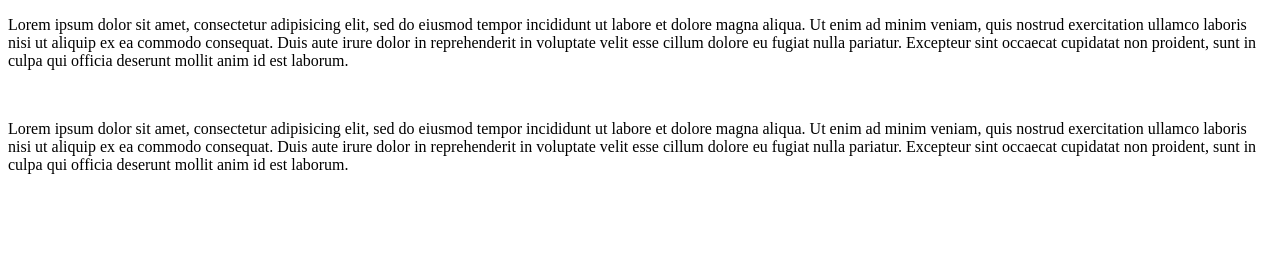
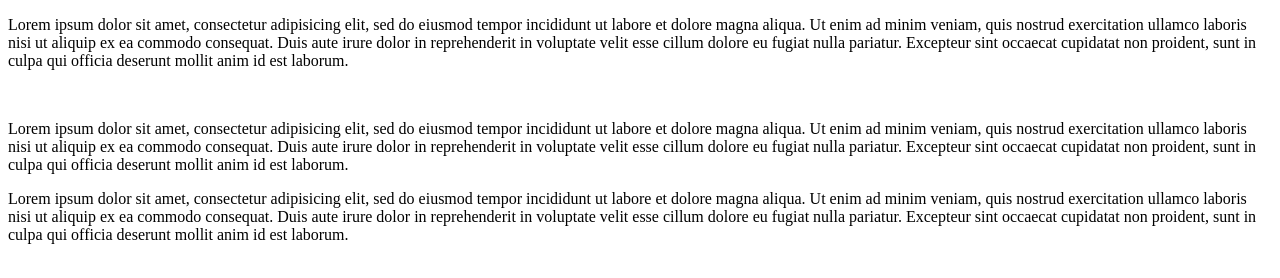
Before and after one commit to RandelSouza/Formulario_html, a plain HTML site: page form2/index.html in a window 1280 px wide. Drawn offline with Linux system fonts and the light colour scheme.

Commit message:
Update index.html

```diff
--- a/form2/index.html
+++ b/form2/index.html
@@ -14,6 +14,8 @@
     <div class="">
       <p>Lorem ipsum dolor sit amet, consectetur adipisicing elit, sed do eiusmod tempor incididunt ut labore et dolore magna aliqua. Ut enim ad minim veniam, quis nostrud exercitation ullamco laboris nisi ut aliquip ex ea commodo consequat. Duis aute irure dolor in reprehenderit in voluptate velit esse cillum dolore eu fugiat nulla pariatur. Excepteur sint occaecat cupidatat non proident, sunt in culpa qui officia deserunt mollit anim id est laborum.</p>
     </div>
-
+   <div>
+     <p>Lorem ipsum dolor sit amet, consectetur adipisicing elit, sed do eiusmod tempor incididunt ut labore et dolore magna aliqua. Ut enim ad minim veniam, quis nostrud exercitation ullamco laboris nisi ut aliquip ex ea commodo consequat. Duis aute irure dolor in reprehenderit in voluptate velit esse cillum dolore eu fugiat nulla pariatur. Excepteur sint occaecat cupidatat non proident, sunt in culpa qui officia deserunt mollit anim id est laborum.</p>
+   </div>
   </body>
 </html>
```
